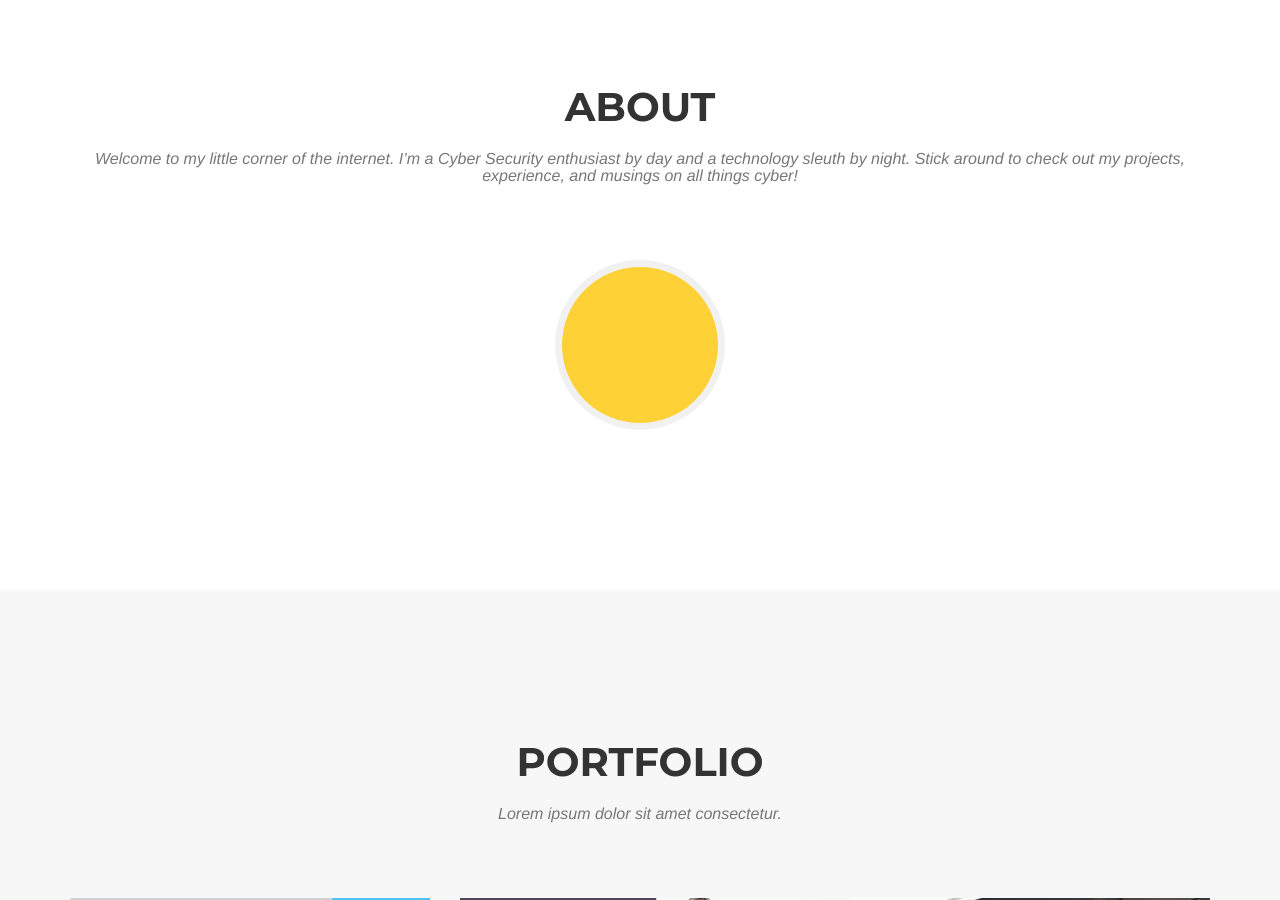
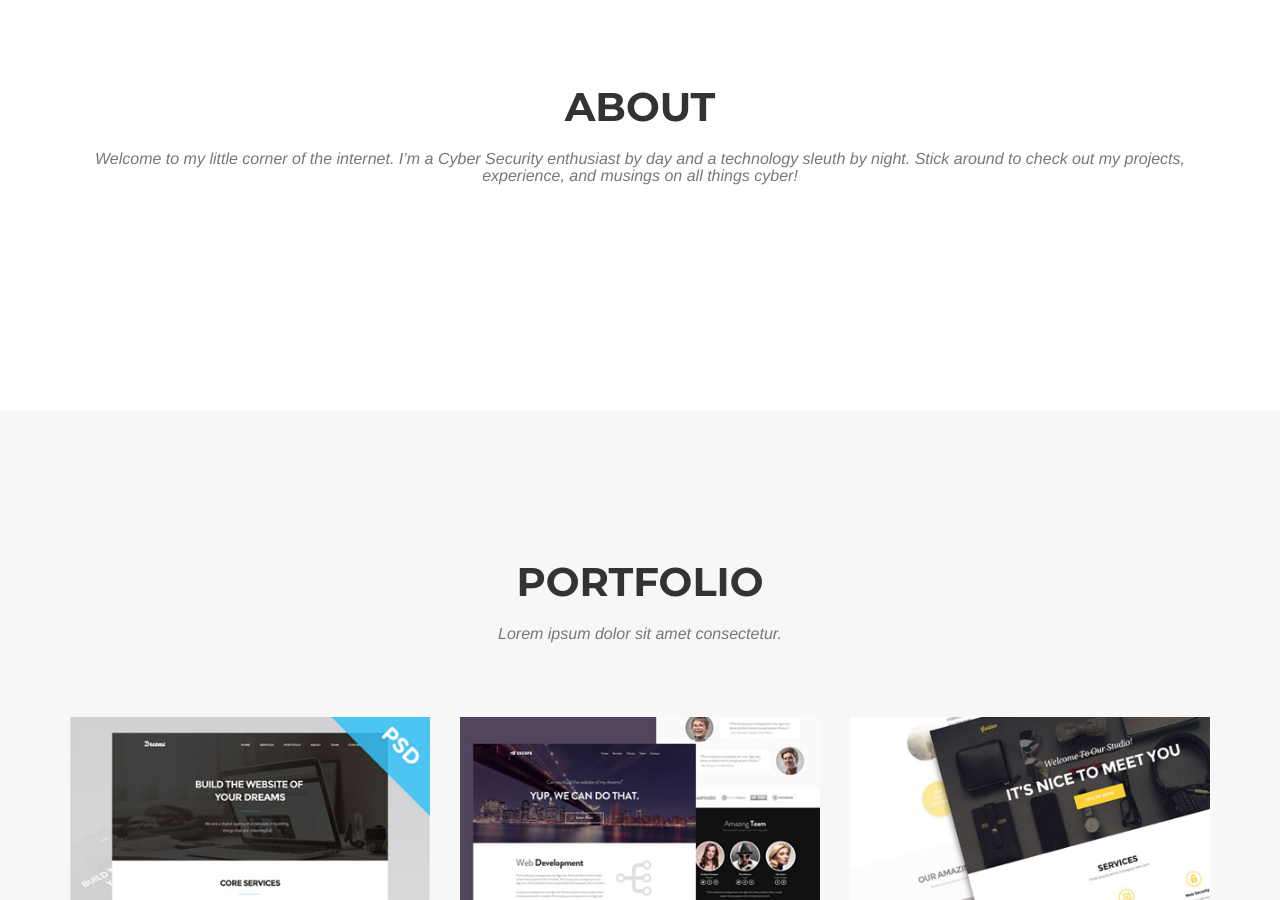
Before and after one commit to elizabethude/lizude.github.io, a Jekyll site: the page built from index.html, in a window 1280 px wide and 900 px high, scrolled down 823 px. Built offline with Jekyll 4.4.1, drawn with Linux system fonts in a browser that asks for light colours; nearby versions of some CDN libraries; some web fonts are replaced; library files that are not in the unit come from our copies.

Commit message:
Update about.html

```diff
--- a/_includes/about.html
+++ b/_includes/about.html
@@ -7,13 +7,13 @@
                     <h3 class="section-subheading text-muted">Welcome to my little corner of the internet. I’m a Cyber Security enthusiast by day and a technology sleuth by night. Stick around to check out my projects, experience, and musings on all things cyber! </h3>
                 </div>
             </div>
-            <div class="row">
+           <!-- <div class="row">
                 <div class="col-lg-12">
                     <ul class="timeline">
                         <li>
                             <div class="timeline-image">
                                     <p class="text-muted"> </p>
-                           <!-- </div>
+                           </div>
                             <div class="timeline-panel">
                                 <div class="timeline-heading">
                                     <h4>2009-2011</h4>
```
